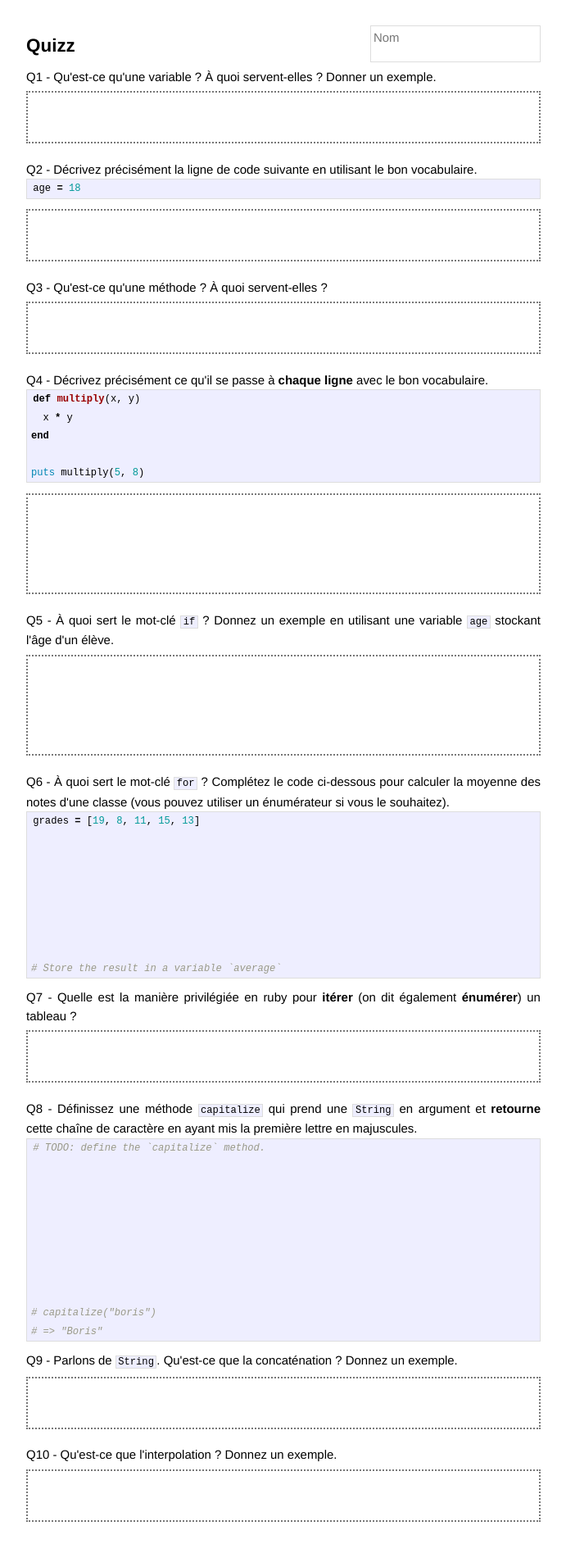
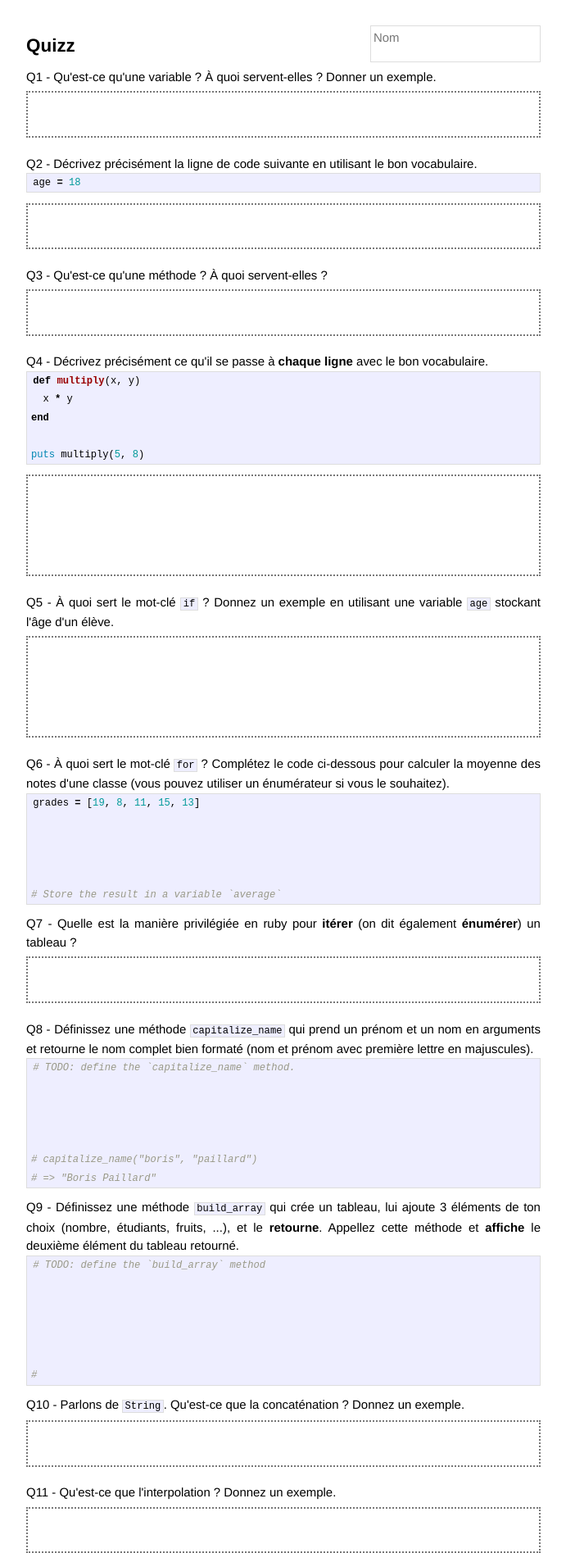
Before and after one commit to Eschults/quizzes, a Jekyll site: the page built from _posts/2014-04-16-quizz-1.markdown, in a window 1280 px wide. Shown: the whole page at 82% size, without its empty margins (294-985 px from the left). Built offline with Jekyll 4.4.1, drawn with Linux system fonts in a browser that asks for light colours; Markdown is read by kramdown in place of the engine named in the settings; before the commit the page ends 1857 px from its top, so only the background shows below that.

Commit message:
Redefine ActiveRecord quizz

````diff
--- a/_posts/2014-04-16-quizz-1.markdown
+++ b/_posts/2014-04-16-quizz-1.markdown
@@ -59,9 +59,6 @@ grades = [19, 8, 11, 15, 13]
 
 
 
-
-
-
 # Store the result in a variable `average`
 ```
 
@@ -72,25 +69,37 @@ grades = [19, 8, 11, 15, 13]
 <div class="answer"></div>
 
 <div class="question">
-  Définissez une méthode <code>capitalize</code> qui prend une <code>String</code>
-  en argument et <strong>retourne</strong> cette chaîne de caractère en ayant mis la première
-  lettre en majuscules.
+  Définissez une méthode <code>capitalize_name</code> qui prend un prénom et un nom
+  en arguments et retourne le nom complet bien formaté (nom et prénom avec première lettre
+  en majuscules).
 </div>
 
 ```ruby
-# TODO: define the `capitalize` method.
+# TODO: define the `capitalize_name` method.
+
+
+
+
+# capitalize_name("boris", "paillard")
+# => "Boris Paillard"
+```
+
+<div class="question">
+  Définissez une méthode <code>build_array</code> qui crée un tableau,
+  lui ajoute 3 éléments de ton choix (nombre, étudiants, fruits, ...),
+  et le <strong>retourne</strong>.
+  Appellez cette méthode et <strong>affiche</strong> le deuxième élément du tableau retourné.
+</div>
+
+```ruby
+# TODO: define the `build_array` method
 
 
 
 
 
-
-
-
-# capitalize("boris")
-# => "Boris"
+#
 ```
-
 
 <div class="question">
   Parlons de <code>String</code>. Qu'est-ce que la concaténation ? Donnez un exemple.
--- a/css/main.css
+++ b/css/main.css
@@ -175,7 +175,7 @@ body { counter-reset: question; }
 
 .answer {
   border: 2px dotted #777;
-  height: 4em;
+  height: 3.5em;
   margin-top: 0.4em;
   margin-bottom: 1.4em;
 }
````
Also changed, not shown: _posts/2014-04-30-quizz-3.markdown (+60 -233 lines).
